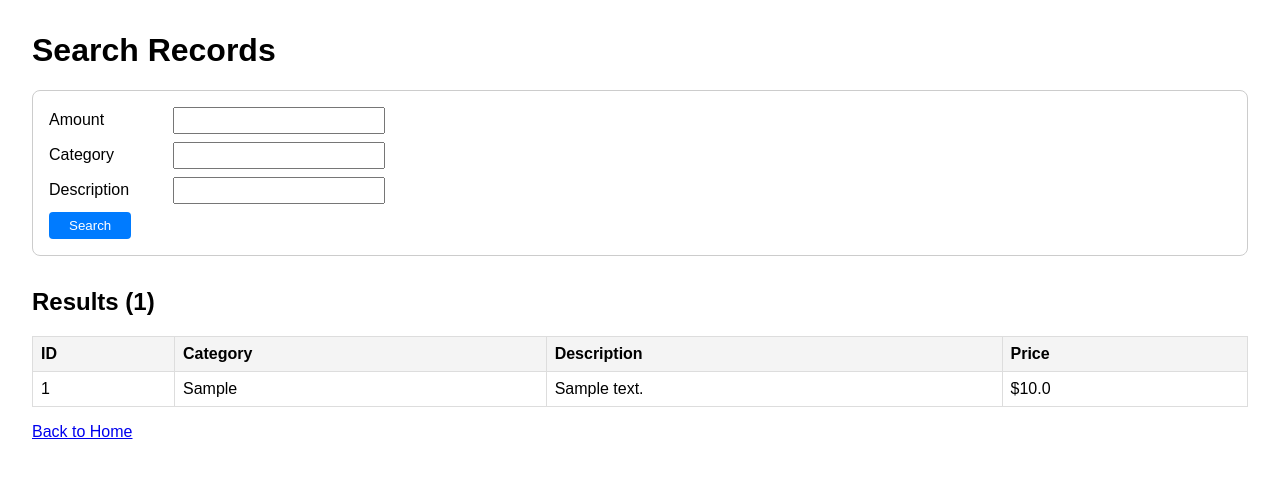
After one commit to aryan-18-pentester/Flask_Expense_Tracker, a Flask app: page /search in a window 1280 px wide. The commit adds this page. Shown: the top 478 px of the page. Run offline with Flask 3, Linux system fonts and the light colour scheme; a user stored in the database is signed in; tables that the repository leaves empty hold one stand-in row (values such as "Sample post").

Commit message:
add: search feature

```diff
--- a/app.py
+++ b/app.py
@@ -174,10 +174,43 @@ def delete(entry_id):
     return redirect(url_for('expenses'))
 
 
-@app.route('/page2')
+
+# ---------- SEARCH ROUTE (BOILERPLATE) ----------
+@app.route('/search', methods=['GET'])
 @login_required
-def page2():
-    return render_template('page2.html', active='page2')
+def search():
+    # 1. Get the 3 search inputs from the URL (default to empty/None)
+    amount = request.args.get('amount', type=int)  # Your 1 numeric input
+    category = request.args.get('category', '').strip()  # Your 1st string
+    description = request.args.get('description', '').strip()  # Your 2nd string
+
+    # 2. Fetch your data (REPLACE THIS with your actual data source)
+    # If you use a database (e.g., SQLAlchemy), replace the line below with:
+    all_data = Entry.query.all()
+
+    # 3. Apply filters (case-insensitive for strings)
+    results = all_data
+
+    # Filter by Numeric (example: exact match on 'price')
+    if amount is not None:
+        results = [item for item in results if item.amount == amount]
+
+    # Filter by 1st String (example: search in 'name')
+    if category:
+        results = [item for item in results if category.lower() in item.category.lower()]
+
+    # Filter by 2nd String (example: search in 'category')
+    if description:
+        results = [item for item in results if description.lower() in item.description.lower()]
+
+    # 4. Render the template (pass the results and the current search values back)
+    return render_template(
+        'search.html',  # <-- CHANGE THIS to your existing HTML file name
+        results=results,
+        amount=amount,
+        category=category,
+        description=description
+    )
 
 
 @app.route('/page3')
--- a/templates/dashboard_base.html
+++ b/templates/dashboard_base.html
@@ -27,6 +27,10 @@
                    class="nav-link {% if active == 'expenses' %}active{% endif %}">
                     expenses
                 </a>
+                <a href="{{ url_for('search') }}"
+class="nav-link {% if active == 'expenses' %}act    ive{% endif %}">
+Search</a>
+
             </nav>
 
         </aside>
@@ -41,6 +45,7 @@
             <nav>
               <span class="topbar-user">{{ current_user.username }}</span>
               <a href="{{ url_for('logout') }}">Log out</a>
+
             </nav>
 
             </div>
--- /dev/null
+++ b/templates/search.html
@@ -0,0 +1,69 @@
+<!DOCTYPE html>
+<html>
+<head>
+    <title>Search</title>
+    <style>
+        body { font-family: Arial, sans-serif; margin: 2rem; }
+        .search-form { margin-bottom: 2rem; padding: 1rem; border: 1px solid #ccc; border-radius: 8px; }
+        .search-form label { display: inline-block; width: 120px; }
+        .search-form input { margin-bottom: 0.5rem; padding: 4px; width: 200px; }
+        .search-form button { padding: 6px 20px; background: #007bff; color: white; border: none; border-radius: 4px; cursor: pointer; }
+        table { border-collapse: collapse; width: 100%; }
+        th, td { border: 1px solid #ddd; padding: 8px; text-align: left; }
+        th { background: #f4f4f4; }
+        .no-results { color: #888; }
+    </style>
+</head>
+<body>
+    <h1>Search Records</h1>
+
+    <!-- Search Form -->
+    <div class="search-form">
+        <form action="{{ url_for('search') }}" method="GET">
+            <div>
+                <label for="numeric">Amount</label>
+                <input type="number" name="amount" id="numeric" value="{{ numeric or '' }}">
+            </div>
+            <div>
+                <label for="string1">Category</label>
+                <input type="text" name="category" id="string1" value="{{ string1 or '' }}">
+            </div>
+            <div>
+                <label for="string2">Description</label>
+                <input type="text" name="description" id="string2" value="{{ string2 or '' }}">
+            </div>
+            <button type="submit">Search</button>
+        </form>
+    </div>
+
+    <!-- Results -->
+    <h2>Results ({{ results|length }})</h2>
+    {% if results %}
+    <table>
+        <thead>
+            <tr>
+                <th>ID</th>
+                <th>Category</th>
+                <th>Description</th>
+                <th>Price</th>
+            </tr>
+        </thead>
+        <tbody>
+            {% for record in results %}
+            <tr>
+                <td>{{ record.id }}</td>
+                <td>{{ record.category }}</td>
+                <td>{{ record.description }}</td>
+                <td>${{ record.amount }}</td>
+            </tr>
+            {% endfor %}
+        </tbody>
+    </table>
+    {% else %}
+    <p class="no-results">No records match your criteria.</p>
+    {% endif %}
+
+    <!-- Optional: link back to home -->
+    <p><a href="{{ url_for('dashboard') }}">Back to Home</a></p>
+</body>
+</html>
```
Also changed, not shown: templates/dashboard.html (+5 -4 lines).
